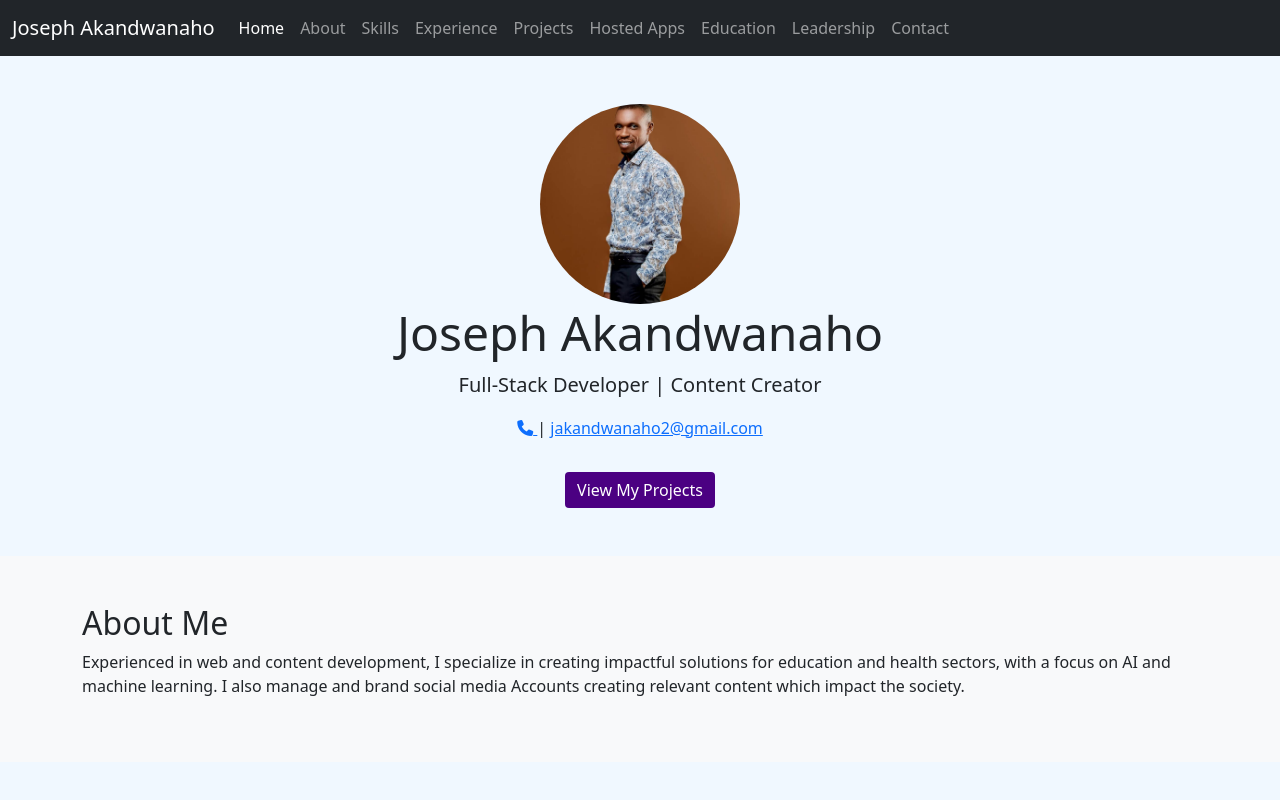
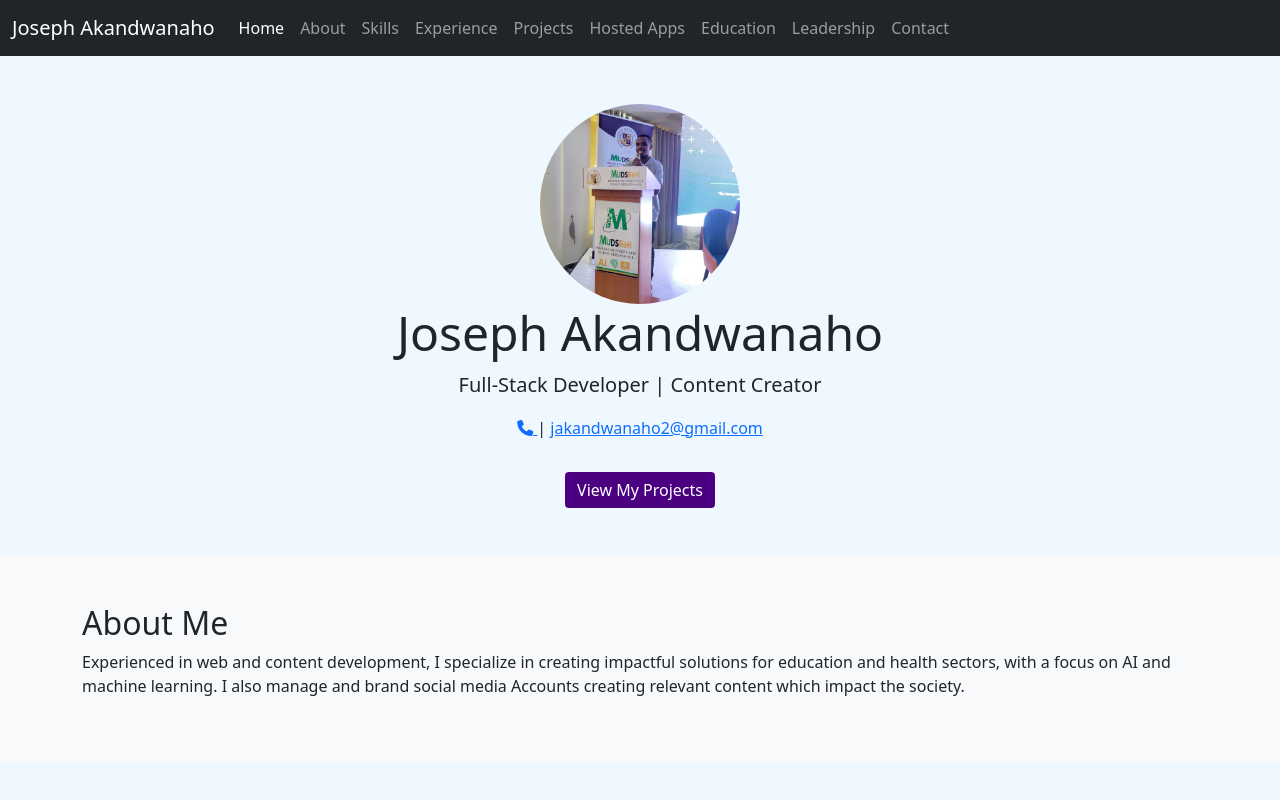
Before and after one commit to mcjose256/my-portifolio, a plain HTML site: page index.html in a window 1280 px wide. Shown: the top 800 px of the page. Drawn offline with nearby package versions, Linux system fonts and the light colour scheme.

Commit message:
updated portifolio

```diff
--- a/index.html
+++ b/index.html
@@ -73,7 +73,7 @@
 
     <section id="home" class="py-5 text-center">
         <div class="container">
-            <img src="joseph.jpg" alt="Joseph Akandwanaho" class="profile-picture">
+            <img src="jose2.jpg" alt="Joseph Akandwanaho" class="profile-picture">
             <h1 class="display-5">Joseph Akandwanaho</h1>
             <p class="lead">Full-Stack Developer | Content Creator</p>
             <p><a href="tel:+256756884382">
```
Also changed, not shown: jose2.jpg (added).
